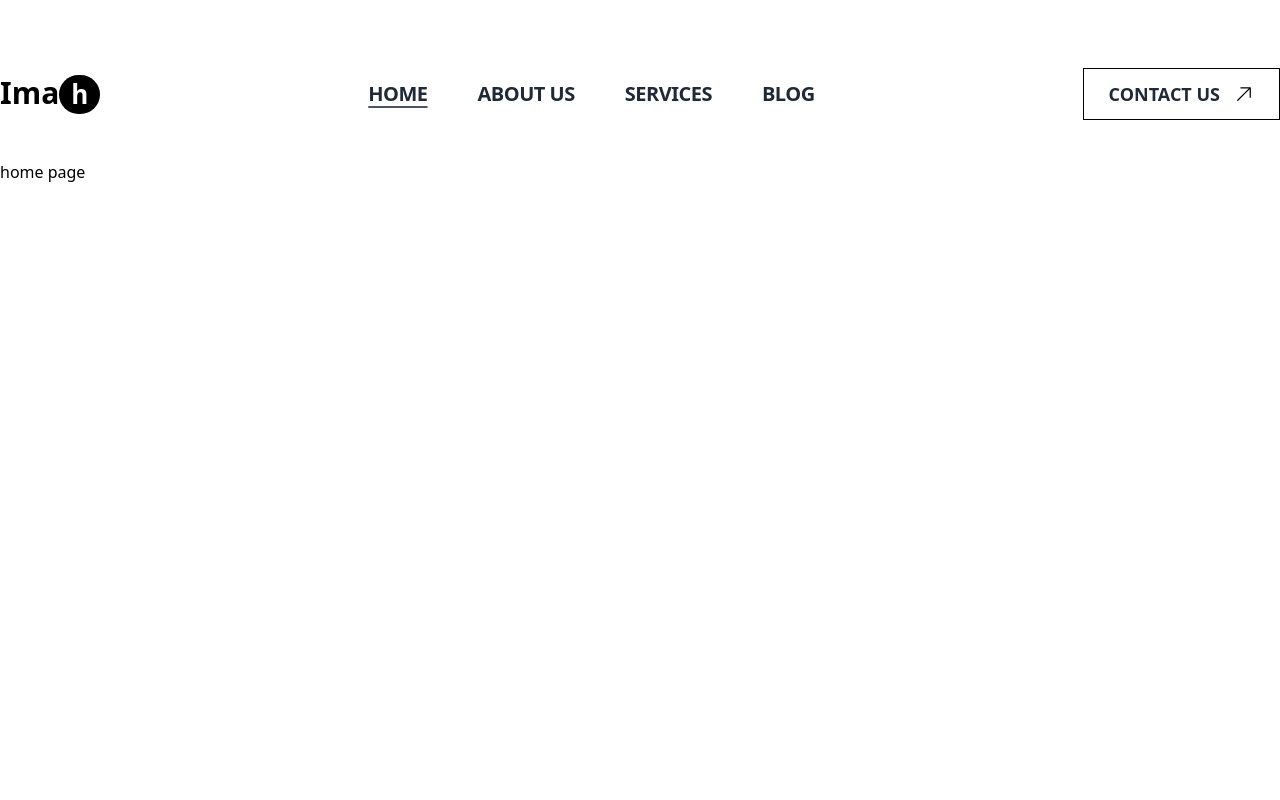
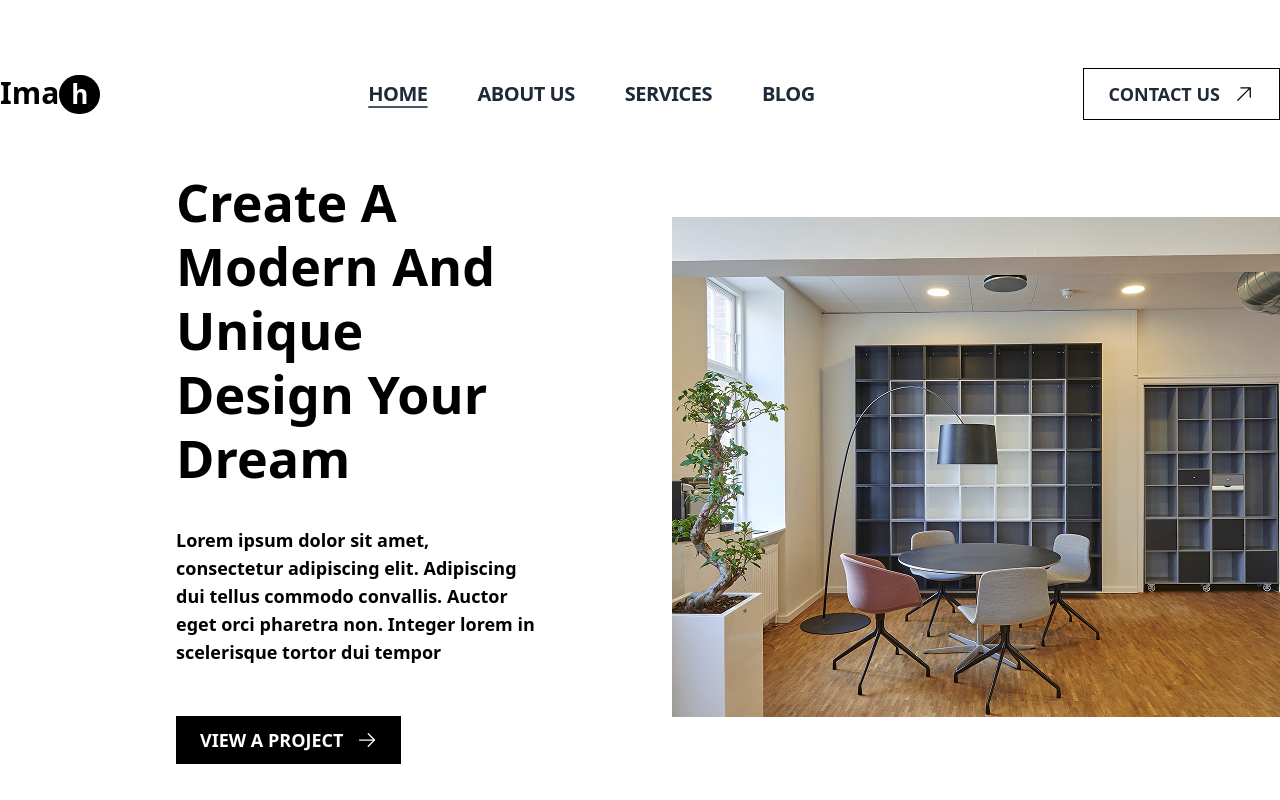
Before and after one commit to tannaznamdar/Architecture-Landing-Page, a React (Vite) app: page / in a window 1280 px wide. Built offline with nearby package versions, Linux system fonts and the light colour scheme.

Commit message:
Home page - section 1

```diff
--- a/src/views/HomePage.jsx
+++ b/src/views/HomePage.jsx
@@ -1,10 +1,42 @@
+import image1 from "../assets/images/image-1.png";
+import { ArrowRightIcon } from "@heroicons/react/24/solid";
 
 export default function HomePage() {
-
   return (
     <>
       <div>
-         <h1>home page</h1>
+        <div className="flex mt-2.5 items-center">
+          <div className="w-1/2 items-center mr-16">
+            <div className="w-3/5 ml-44">
+              <h2 className="text-[52px] font-bold leading-16 capitalize mb-9">
+                Create a modern and unique design your dream
+              </h2>
+              <p className="mb-[50px] font-semibold text-lg">
+                Lorem ipsum dolor sit amet, consectetur adipiscing elit.
+                Adipiscing dui tellus commodo convallis. Auctor eget orci
+                pharetra non. Integer lorem in scelerisque tortor dui tempor
+              </p>
+              <button className="bg-black px-6 py-2.5 flex gap-3.5 items-center uppercase">
+                <span className="text-white text-lg font-bold"> VIEW A PROJECT </span>
+                <ArrowRightIcon className="size-5 text-white" />
+              </button>
+            </div>
+          </div>
+
+          <div className="w-1/2">
+            <figure className="h-[500px]">
+              <img
+                className="w-full h-full object-cover"
+                src={image1}
+                alt="#"
+              />
+            </figure>
+            {/* <div>
+              <button></button>
+              <button></button>
+            </div> */}
+          </div>
+        </div>
       </div>
     </>
   );
```
Also changed, not shown: src/assets/images/image-1.png (added).
